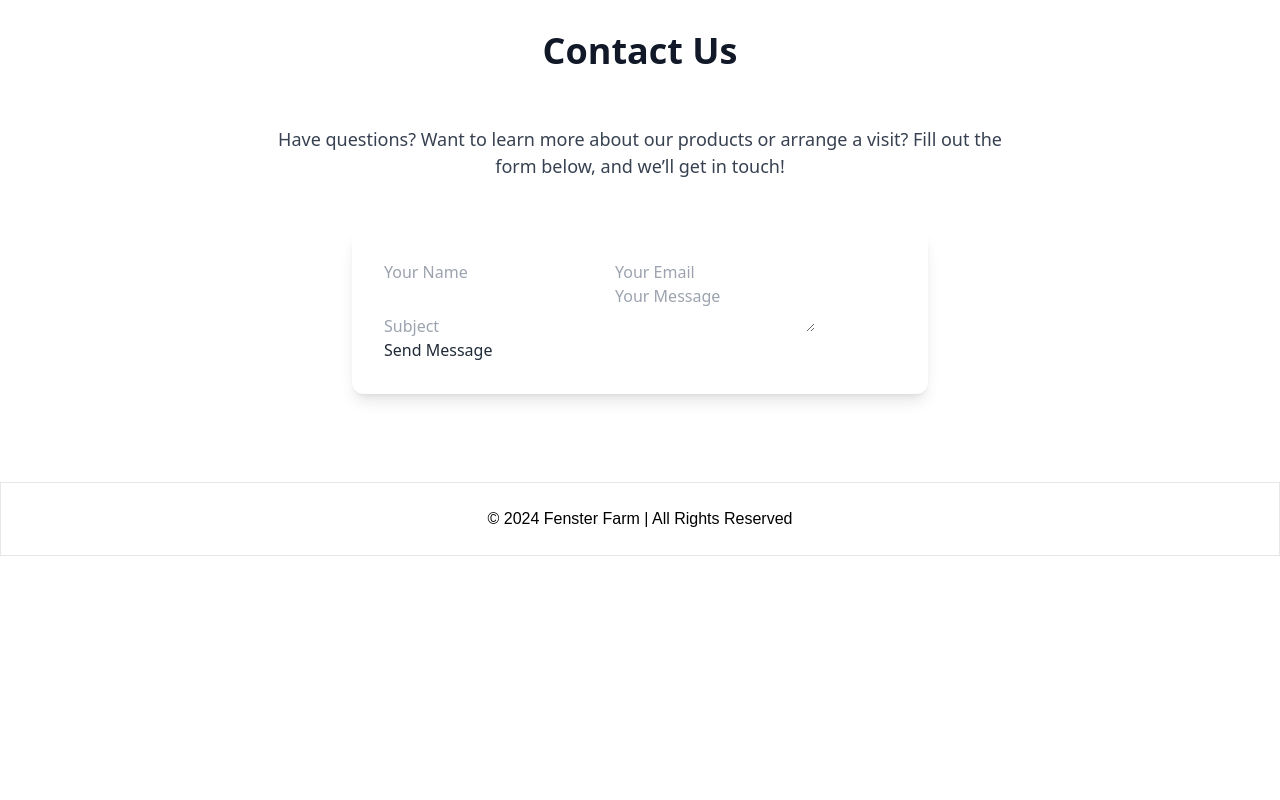
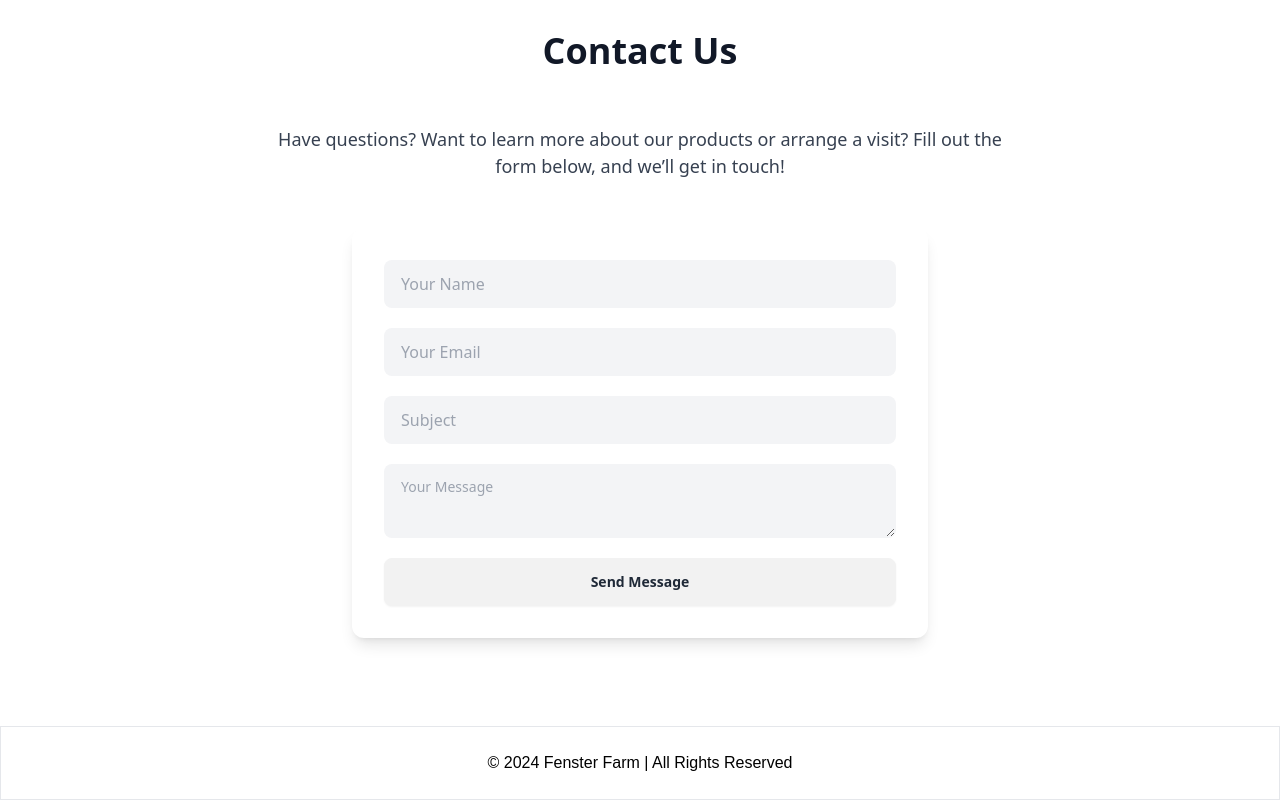
Before and after one commit to danielFeliseed/fenster-farm, a Next.js app: page / in a window 1280 px wide. Shown: the part 2783-3583 px from the top of the page. Before the commit the page ends 3339 px from the top, so only its background shows below. Built offline with nearby package versions, Linux system fonts and the light colour scheme.

Commit message:
fixed inputs to use daisyUI inputs

```diff
--- a/app/page.tsx
+++ b/app/page.tsx
@@ -5,8 +5,6 @@ import Link from "next/link";
 import { Swiper, SwiperSlide } from "swiper/react";
 import { Navigation, Pagination, Autoplay } from "swiper/modules";
 import { useEffect, useRef, useState } from "react";
-
-// Import Swiper styles
 import "swiper/css";
 import "swiper/css/navigation";
 import "swiper/css/pagination";
@@ -84,7 +82,7 @@ export default function Home() {
           loop
           autoPlay
           muted
-          playsInline // For mobile compatibility
+          playsInline
         ></video>
 
         <div className="absolute inset-0 bg-black opacity-60"></div>
@@ -236,8 +234,8 @@ export default function Home() {
         <p className="text-center text-lg text-gray-700 max-w-3xl mx-auto mb-12">
           Have questions? Want to learn more about our products or arrange a visit? Fill out the form below, and we’ll get in touch!
         </p>
-        <div className="max-w-xl mx-auto bg-white p-8 rounded-lg shadow-lg">
-        <form onSubmit={handleSubmit}>
+        <div className=" max-w-xl mx-auto bg-white p-8 rounded-lg shadow-lg">
+          <form onSubmit={handleSubmit} className="flex flex-col gap-5">
             <input
               type="text"
               name="name"
@@ -245,6 +243,7 @@ export default function Home() {
               value={formData.name}
               onChange={handleChange}
               required
+              className="input bg-gray-100"
             />
             <input
               type="email"
@@ -253,6 +252,7 @@ export default function Home() {
               value={formData.email}
               onChange={handleChange}
               required
+              className="input bg-gray-100"
             />
             <input
               type="text"
@@ -261,6 +261,7 @@ export default function Home() {
               value={formData.subject}
               onChange={handleChange}
               required
+              className="input bg-gray-100"
             />
             <textarea
               name="message"
@@ -268,8 +269,9 @@ export default function Home() {
               value={formData.message}
               onChange={handleChange}
               required
+              className="textarea bg-gray-100"
             />
-        <button type="submit">Send Message</button>
+            <button className="btn" type="submit">Send Message</button>
           </form>
           {status && <p>{status}</p>}
         </div>
```
Lines whose indentation alone changed are shown as unchanged.
